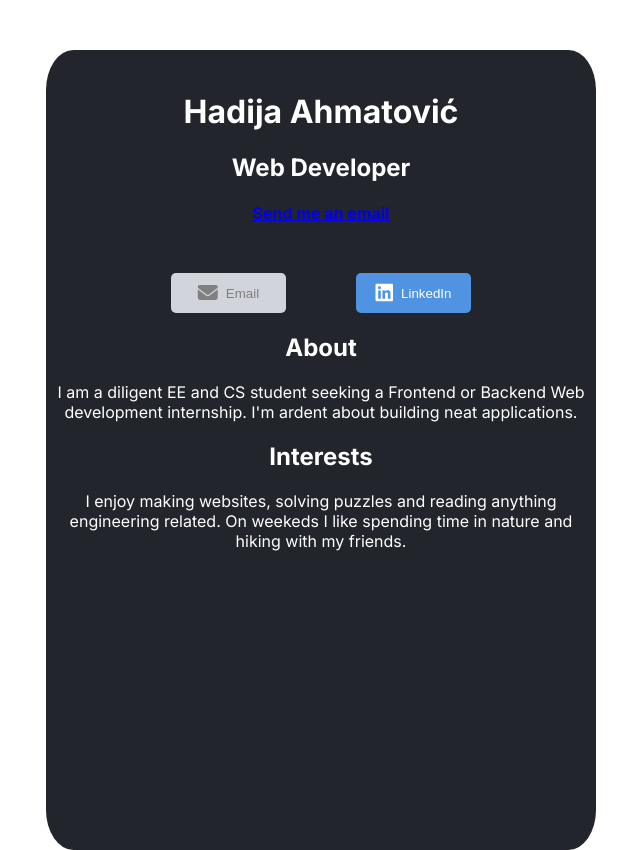
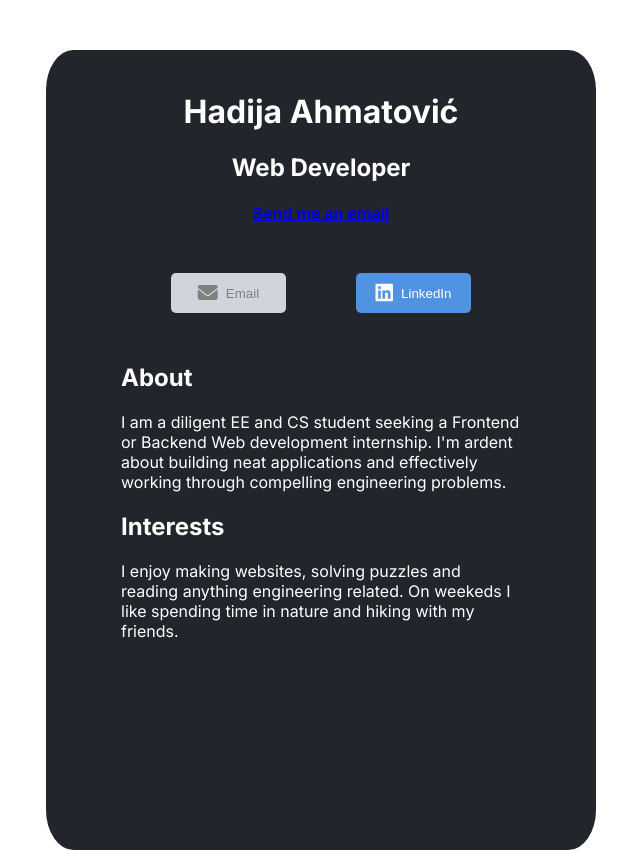
Before and after one commit to hahmatovic1/digital-business-card, a React (Create React App) app: page / in a window 1280 px wide. Shown: the whole page, without its empty margins (319-959 px from the left). Built offline with nearby package versions, Linux system fonts and the light colour scheme.

Commit message:
style: Add margin to MainText

```diff
--- a/public/styles.css
+++ b/public/styles.css
@@ -50,3 +50,9 @@ body{
     background-color: #5093E2;
     color: #fff;
 }
+
+.main-text{
+    width: 400px;
+    margin: 50px auto 20px;
+    text-align: left;
+}
--- a/src/components/MainText.jsx
+++ b/src/components/MainText.jsx
@@ -9,7 +9,7 @@ export default function MainText(){
         </div>
         <div className="main-text">
             <h2>About</h2>
-            <p>I am a diligent EE and CS student seeking a Frontend or Backend Web development internship. I'm ardent about building neat applications. </p>
+            <p>I am a diligent EE and CS student seeking a Frontend or Backend Web development internship. I'm ardent about building neat applications and effectively working through compelling engineering problems.</p>
             <h2>Interests</h2>
             <p>I enjoy making websites, solving puzzles and reading anything engineering related. On weekeds I like spending time in nature and hiking with my friends.</p>
         </div>
```
